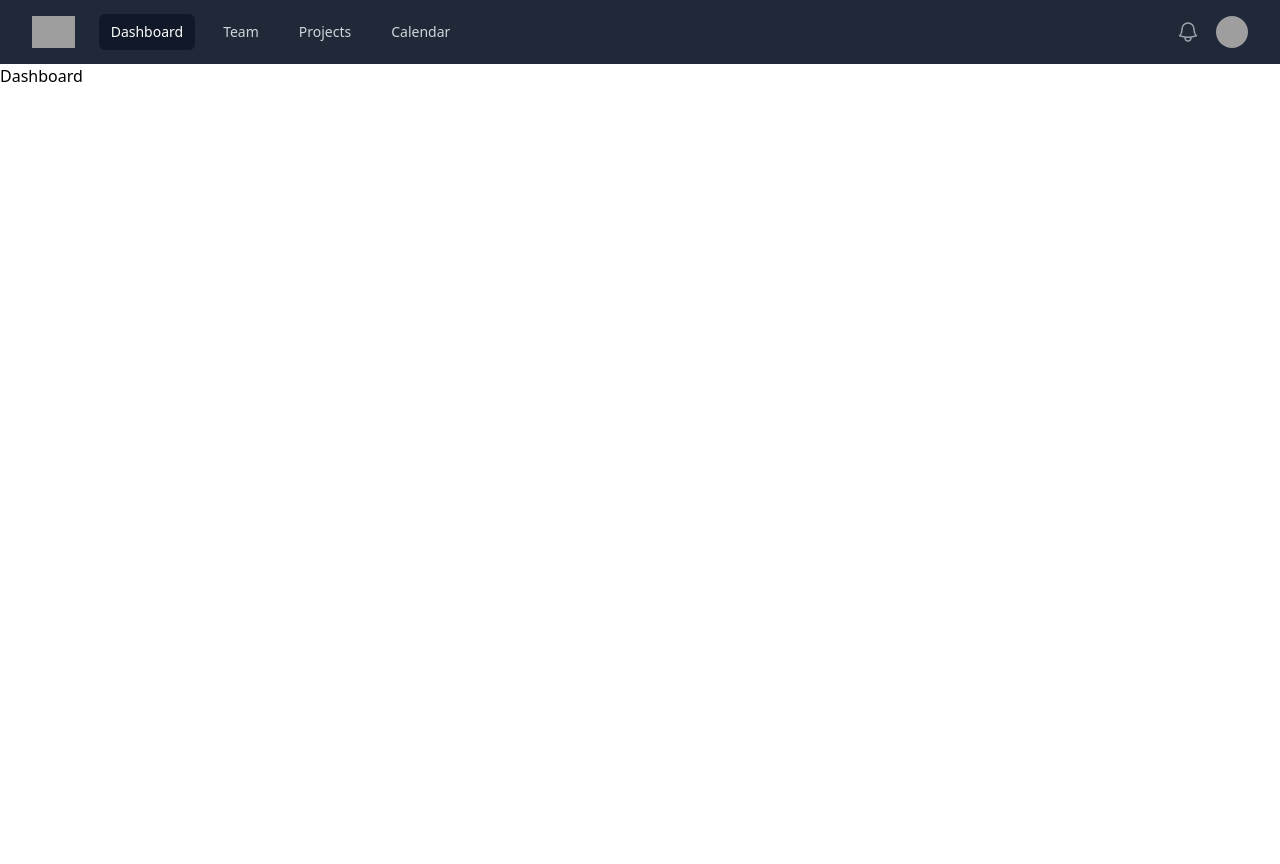
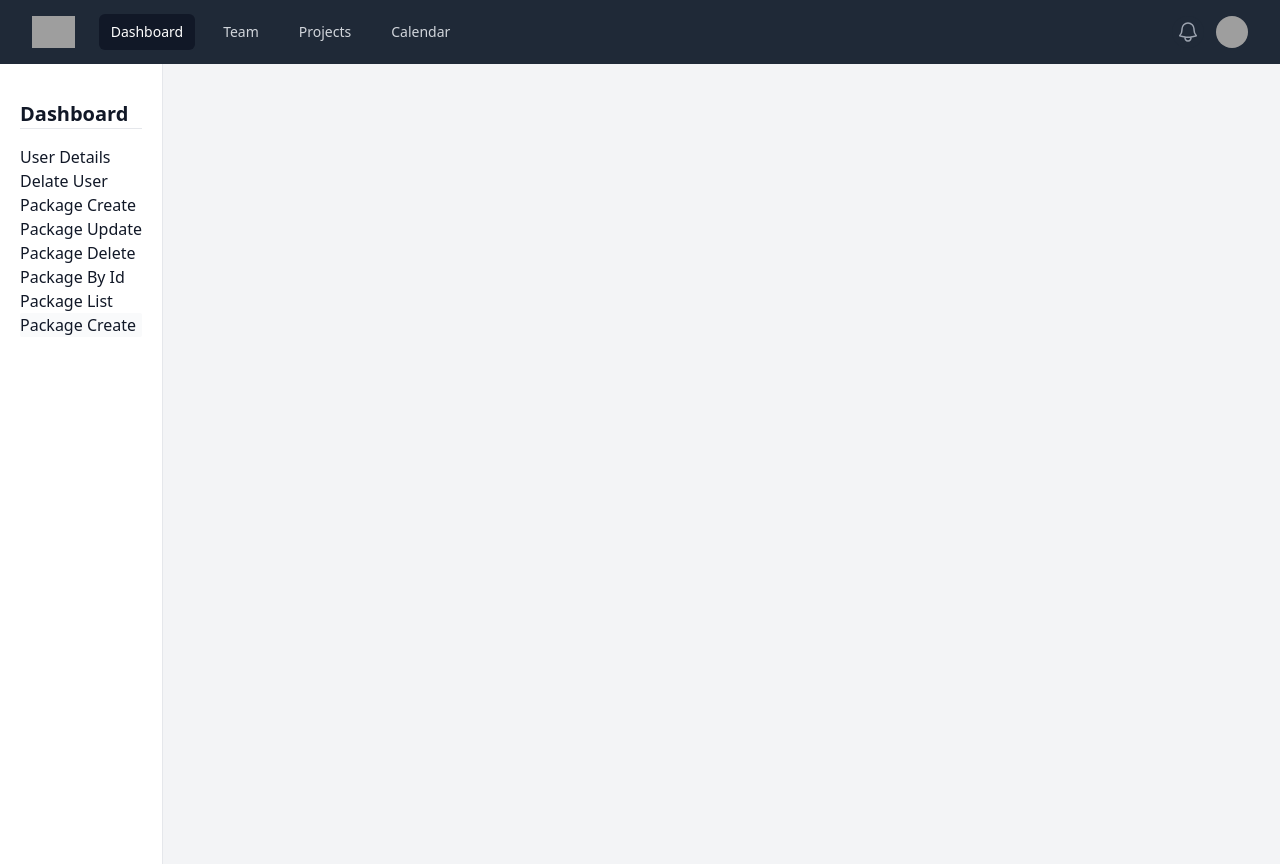
Before and after one commit to nand-n/Exact_Api_Dashboard, a React (Vite) app: page /dashboard in a window 1280 px wide. Before the commit the page ends 800 px from the top, so only its background shows below. Built offline with nearby package versions, Linux system fonts and the light colour scheme; grey boxes are pictures that could not be loaded.

Commit message:
added the components

```diff
--- a/src/App.jsx
+++ b/src/App.jsx
@@ -16,7 +16,7 @@ function App() {
         <Route path="/" element={<Homepage />} />
         <Route path="/about" element={<About />} />
         <Route path="/contact" element={<Contact />} />
-          <Route path="/dashboard" element={<Dashboard />} />
+        <Route path="/dashboard" element={<Dashboard />} />
         <Route path="/settings" element={<Setting />} />
       </Routes>
     </Router>
--- a/src/Components/Dashboard.jsx
+++ b/src/Components/Dashboard.jsx
@@ -1,8 +1,60 @@
+import { CogIcon } from '@heroicons/react/24/outline'
 import React from 'react'
+import { Link } from 'react-router-dom'
 
 function Dashboard() {
   return (
-    <div>Dashboard</div>
+    <div className='flex bg-gray-100 font-sans text-gray-900'>
+      <aside className='h-screen w-auto border-r border-gray-200 bg-white flex flex-col items-center p-5 '>
+        <div className='h-18 w-full my-4 flex items-center border-b border-gray-200 font-sans font-bold text-xl '>
+          Dashboard
+        </div>
+        {/* <nav className='flex flex-1 flex-col gap-y-1 pt-10'>
+          <a href='/listofuser' className='rounded-sm bg-gray gap-y-1 pt-10'>
+            List of Users
+          </a>
+          <a href='/listofuser' className='rounded-sm bg-gray gap-y-1 pt-10'>
+            Who Payed
+          </a>
+          <a href='/listofuser' className='rounded-sm bg-gray gap-y-1 pt-10'>
+            User Detail
+          </a>
+          <a href='/listofuser' className='rounded-sm bg-gray gap-y-4 pt-10'>
+            Delete User
+          </a>
+        </nav> */}
+        <ul>
+          <li className='rounded-sm'>
+            <a href="/package-create" className=''>User Details</a>
+          </li>
+          <li className='rounded-sm'>
+            <a href="/package-delete" className=''>Delate User</a>
+          </li>
+          <li className='rounded-sm'>
+            <a href="/package-delete" className=''>Package Create</a>
+          </li>
+          <li className='rounded-sm'>
+            <a href="/package-delete" className=''>Package Update</a>
+          </li>
+          <li className='rounded-sm'>
+            <a href="/package-delete" className=''>Package Delete</a>
+          </li>
+          <li className='rounded-sm'>
+            <a href="/package-delete" className=''>Package By Id</a>
+          </li>
+          <li className='rounded-sm'>
+            <a href="/package-delete" className=''>Package List</a>
+          </li>
+          <li className='rounded-sm bg-gray-50 hover:text-bold hover:text-yellow-300 hover:bg-black'>
+            {/* <a href="/package-delete" className=''>Package Create</a> */}
+            <Link to="/package-create">
+              Package Create
+            </Link>
+          </li>
+
+        </ul>
+      </aside>
+    </div>
   )
 }
 
--- a/src/Components/Homepage.jsx
+++ b/src/Components/Homepage.jsx
@@ -2,8 +2,10 @@ import React from 'react'
 
 function Homepage() {
   return (
+    <div className='max-w-screen min-w-[200px]'>
       <div className=''>
 
+      </div>
     </div>
   )
 }
--- /dev/null
+++ b/src/Components/Partials/Package/packageCreate.jsx
@@ -0,0 +1,9 @@
+import React from 'react'
+
+function packageCreate() {
+  return (
+    <div>packageCreate</div>
+  )
+}
+
+export default packageCreate
--- /dev/null
+++ b/src/Components/Partials/Package/packageDelete.jsx
@@ -0,0 +1,9 @@
+import React from 'react'
+
+function packageDelete() {
+  return (
+    <div>packageDelete</div>
+  )
+}
+
+export default packageDelete
--- /dev/null
+++ b/src/Components/Partials/Package/packageId.jsx
@@ -0,0 +1,9 @@
+import React from 'react'
+
+function packageId() {
+  return (
+    <div>packageId</div>
+  )
+}
+
+export default packageId
--- /dev/null
+++ b/src/Components/Partials/Package/packageUpdate.jsx
@@ -0,0 +1,9 @@
+import React from 'react'
+
+function packageUpdate() {
+  return (
+    <div>packageUpdate</div>
+  )
+}
+
+export default packageUpdate
--- /dev/null
+++ b/src/Components/Partials/Payment/paymentByUser.jsx
@@ -0,0 +1,9 @@
+import React from 'react'
+
+function paymentByUser() {
+  return (
+    <div>paymentByUser</div>
+  )
+}
+
+export default paymentByUser
--- /dev/null
+++ b/src/Components/Partials/Payment/paymentList.jsx
@@ -0,0 +1,9 @@
+import React from 'react'
+
+function paymentList() {
+  return (
+    <div>paymentList</div>
+  )
+}
+
+export default paymentList
--- /dev/null
+++ b/src/Components/Partials/User/deleteUser.jsx
@@ -0,0 +1,9 @@
+import React from 'react'
+
+function deleteUser() {
+  return (
+    <div>deleteUser</div>
+  )
+}
+
+export default deleteUser
--- /dev/null
+++ b/src/Components/Partials/User/userDetails.jsx
@@ -0,0 +1,9 @@
+import React from 'react'
+
+function userDetails() {
+  return (
+    <div>userDetails</div>
+  )
+}
+
+export default userDetails
```
